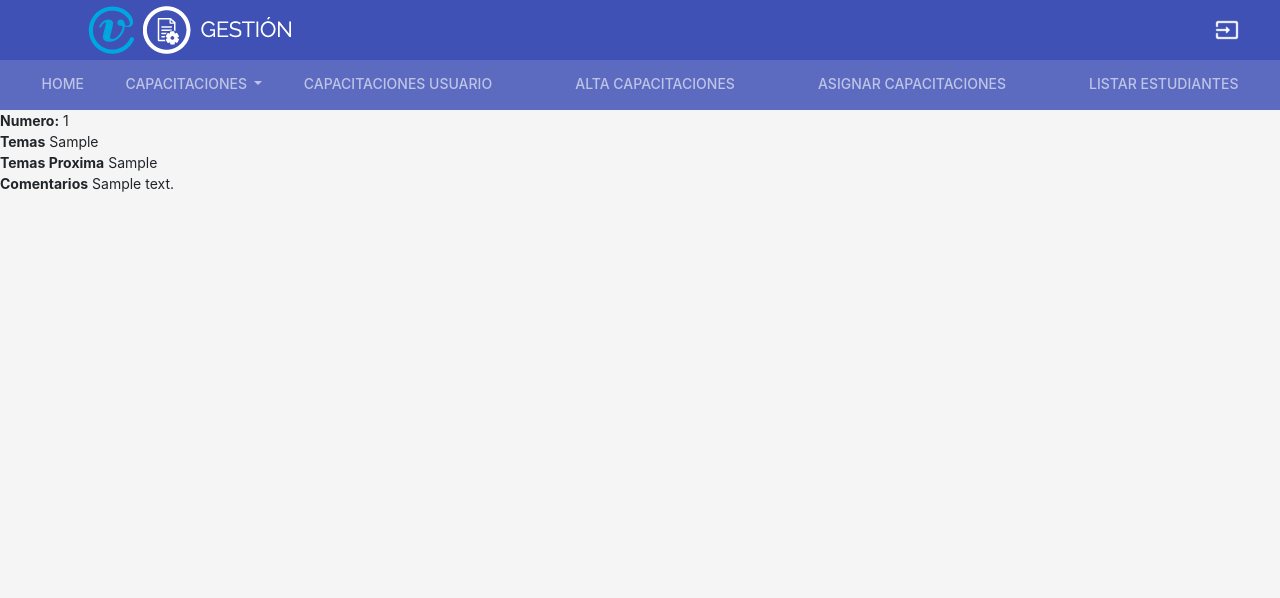
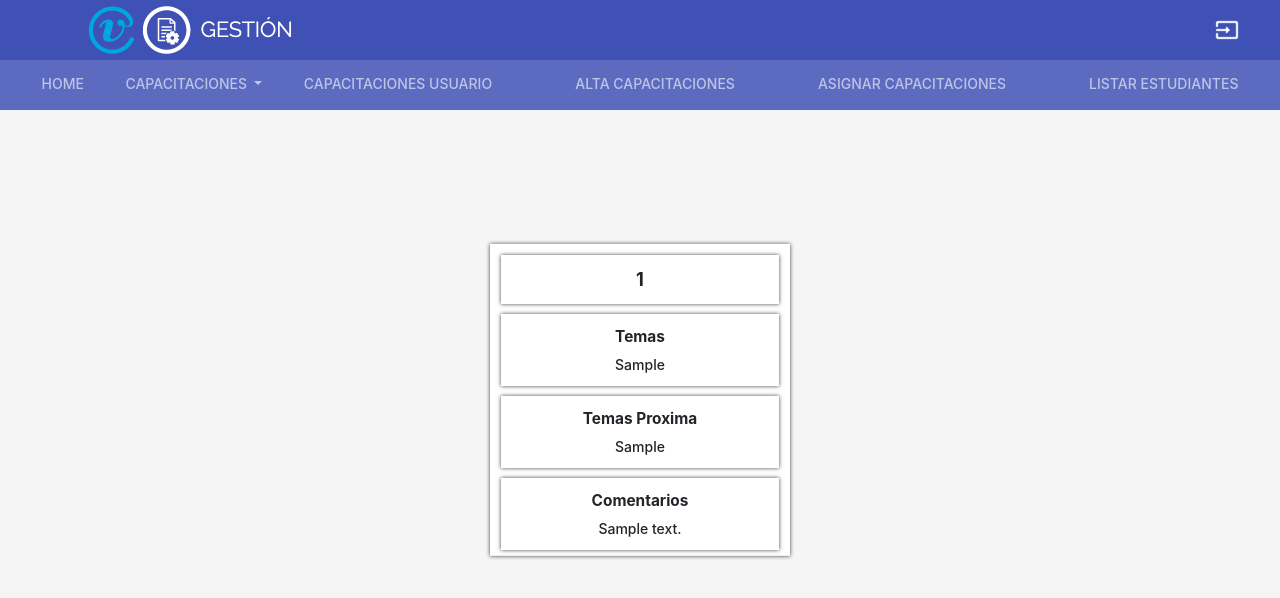
Before and after one commit to LucioTrucco/SistemaSeguimientoCapacitaciones, a Flask app: page /capacitaciones/1/clases/1 in a window 1280 px wide. Shown: the top 598 px of the page. Run offline with Flask 2, Linux system fonts and the light colour scheme; a user stored in the database is signed in; tables that the repository leaves empty hold one stand-in row (values such as "Sample post"); some libraries are stand-ins or nearby versions.

Commit message:
Finalizamos estilos en clases.

```diff
--- /dev/null
+++ b/Codigo/Nuevo documento de texto.txt
@@ -0,0 +1,3 @@
+manual usuario capacitador y admin.
+gant - actualizado con iteraciones.
+actualizacion en versionado de documento.
--- a/Codigo/app/routes.py
+++ b/Codigo/app/routes.py
@@ -58,7 +58,7 @@ def logout():
 def trainings():
     if 'username' in session:
         username = session['username']
-        if session['role'] == 4: ##COMPROBAR SI ES ADMIN PARA ENTRAR
+        if session['role'] == 2: ##COMPROBAR SI ES ADMIN PARA ENTRAR
             datax=[Training.query.filter_by(finalizada=1).count(), Training.query.filter_by(finalizada=0).count() ]
             return render_template(
                 'capacitaciones.html',
--- a/Codigo/app/templates/base.html
+++ b/Codigo/app/templates/base.html
@@ -38,7 +38,7 @@
             <!-- Tabs -->
             <div class="mdl-layout__tab-bar mdl-js-ripple-effect" id="barraSecundaria">
             <a href="{{ url_for('index') }}" class="mdl-layout__tab">Home</a>
-            {% if session['role'] == 4 %} <!-- CHECK ROLES PARA MOSTRAR-->
+            {% if session['role'] == 2 %} <!-- CHECK ROLES PARA MOSTRAR-->
             <div class="dropdown show">
                 <a href="#" class="mdl-layout__tab dropdown-toggle" href="#" role="button" id="dropdownMenuLink" data-toggle="dropdown" aria-haspopup="true" aria-expanded="false">
                     Capacitaciones
--- a/Codigo/app/templates/class_details.html
+++ b/Codigo/app/templates/class_details.html
@@ -1,9 +1,21 @@
 {% extends "base.html" %}
 
 {% block content %}
-    <b>Numero:</b> {{ class_entity.number }}  <br>
-    <b>Temas</b> {{ class_entity.topics }}<br>
-    <b>Temas Proxima</b> {{ class_entity.topicsNext }}<br>
-    <b>Comentarios</b> {{ class_entity.comments }}<br>
+
+<div class="contenedor-detalles user__box">
+    <div class="detalles__titulo user__center">
+         {{ class_entity.number }}
+    </div>
+    <div class="detalles__desc user__center">
+    <p>Temas</p> {{ class_entity.topics }}
+    </div>
+    <div class="detalles__desc user__center">
+    <p>Temas Proxima</p> {{ class_entity.topicsNext }}
+</div>
+    <div class="detalles__desc user__center">
+    <p>Comentarios</p> {{ class_entity.comments }}
+</div>
+</div>
+
     {% block confirm %} {% endblock %}
 {% endblock %}
--- a/Codigo/config.py
+++ b/Codigo/config.py
@@ -3,7 +3,7 @@ import os
 basedir = os.path.abspath(os.path.dirname(__file__))
 DB_URI= "mysql+mysqlconnector://{username}:{password}@{hostname}/{databasename}".format(
     username='root',
-    password='lala123',
+    password='root',
     hostname='localhost:3306',
     databasename='capacitaciones'
 )
```
